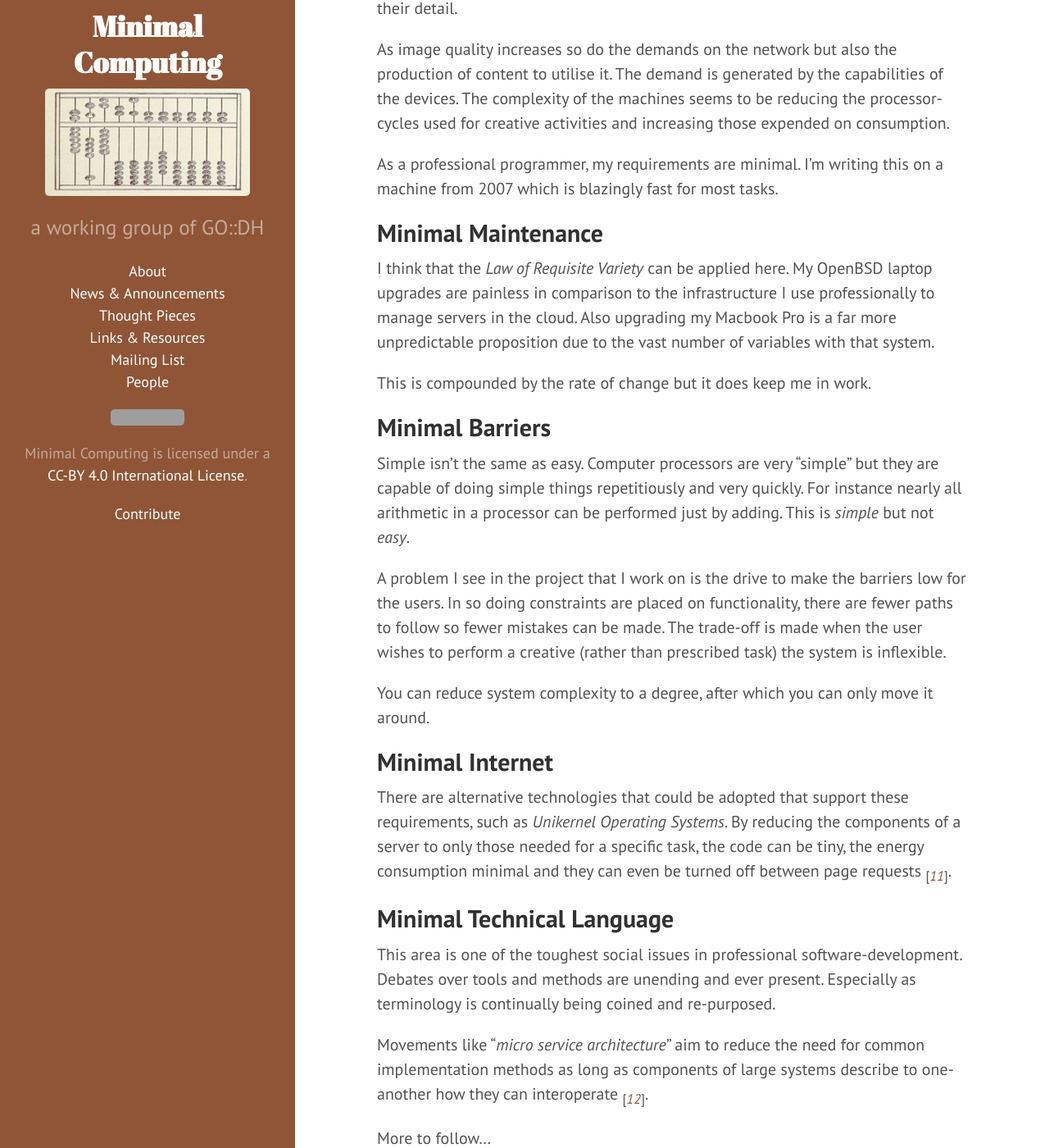
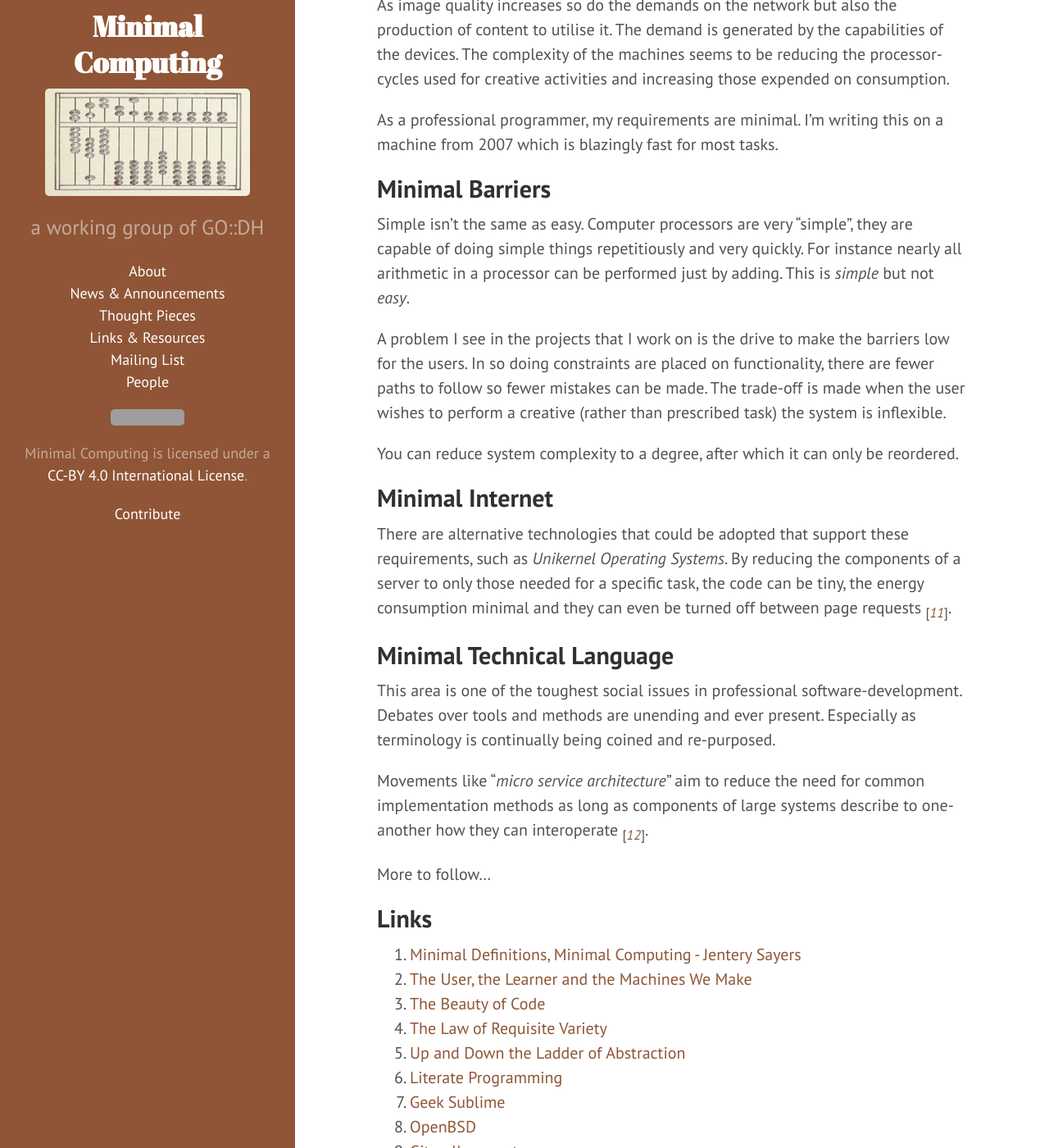
Before and after one commit to go-dh/mincomp, a Jekyll site: the page built from _posts/2016-10-07-minimal-definitions-notes.markdown, in a window 1280 px wide and 1400 px high, scrolled down 2510 px. Shown: the whole window at 82% size. Built offline with Jekyll 4.4.1, drawn with Linux system fonts in a browser that asks for light colours; some of the changed text lies outside the part shown; grey boxes are pictures that could not be loaded.

Commit message:
bring text into line with current edits

```diff
--- a/_posts/2016-10-07-minimal-definitions-notes.markdown
+++ b/_posts/2016-10-07-minimal-definitions-notes.markdown
@@ -7,20 +7,17 @@
 ---
 
 The following is a loose set of notes and thoughts triggered by
-Jentery Sayers's piece of the same title, defining the concept of
-_Minimal Computing_ <sub>_[1](#ref1)_</sub>. This is far from
-empirical, I'm not an academic but I do find this discussion very
+Jentery Sayers's piece of the same title, defining the concepts of
+_Minimal Computing_ <sub>[_[1](#ref1)_]</sub>. This is far from
+scholarly, I'm not an academic but I do find this discussion very
 interesting.
 
 <sub>_Originally posted 2016-10-06: [rudenoise.uk](http://rudenoise.uk/md-mc-notes.html)_</sub>
 
-_Minimal Definitions_ is focussed around academic applications and
-Alex Gil's question <sub>[_[2](#ref2)_]</sub>:
-
 > What do we need? - _Alex Gil_
 
-My reflections come from a career spent building web-applications and
-writing software.
+My reflections are coloured by a career spent building software,
+predominantly for the web.
 
 > The emerging definitions of minimal computing and its frameworks
 > fascinate me, in part because they engage various histories of
@@ -110,32 +109,21 @@
 I'm writing this on a machine from 2007 which is blazingly fast for
 most tasks.
 
-## Minimal Maintenance
-
-I think that the _Law of Requisite Variety_ can be applied here. My
-OpenBSD laptop upgrades are painless in comparison to the
-infrastructure I use professionally to manage servers in the cloud.
-Also upgrading my Macbook Pro is a far more unpredictable
-proposition due to the vast number of variables with that system.
-
-This is compounded by the rate of change but it does keep
-me in work.
-
 ## Minimal Barriers
 
-Simple isn't the same as easy. Computer processors are very "simple"
-but they are capable of doing simple things repetitiously and very
+Simple isn't the same as easy. Computer processors are very "simple",
+they are capable of doing simple things repetitiously and very
 quickly. For instance nearly all arithmetic in a processor can be
 performed just by adding. This is _simple_ but not _easy_.
 
-A problem I see in the project that I work on is the drive to make
+A problem I see in the projects that I work on is the drive to make
 the barriers low for the users. In so doing constraints are placed on
 functionality, there are fewer paths to follow so fewer mistakes can
 be made. The trade-off is made when the user wishes to perform a
 creative (rather than prescribed task) the system is inflexible.
 
-You can reduce system complexity to a degree, after which you
-can only move it around.
+You can reduce system complexity to a degree, after which
+it can only be reordered.
 
 ## Minimal Internet
 
```
Also changed, not shown: other parts of _posts/2016-10-07-minimal-definitions-notes.markdown (+4 -2 lines).
